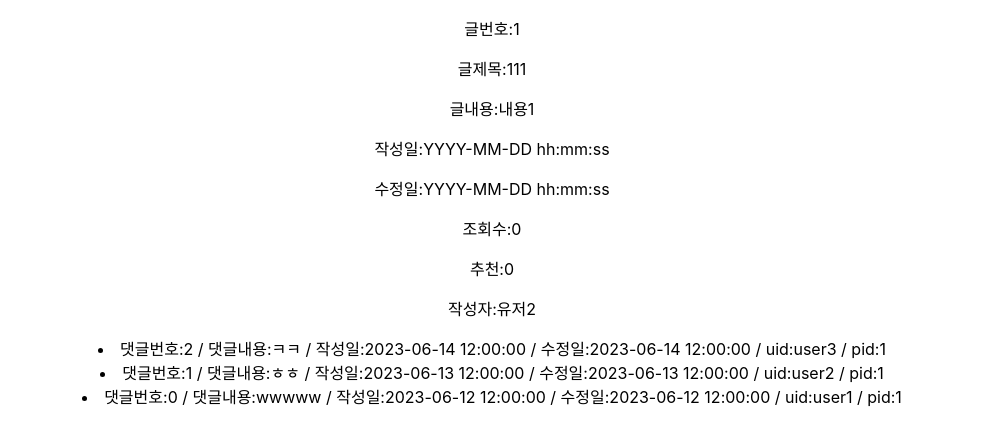
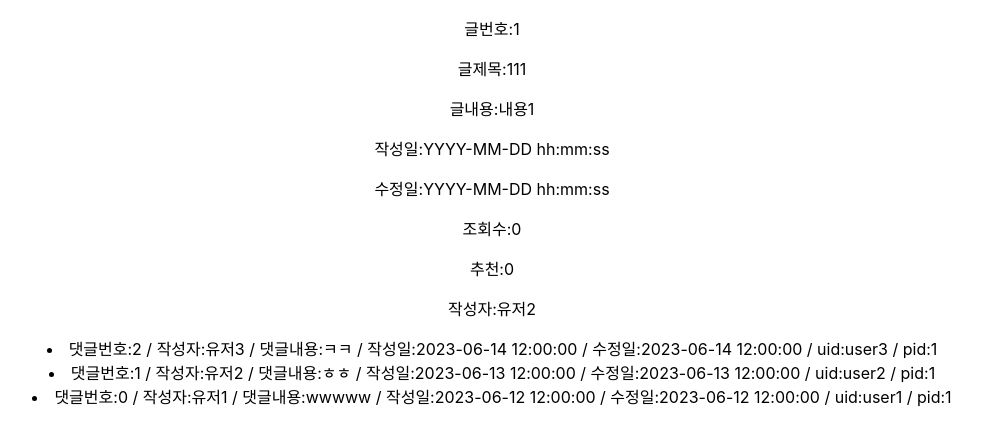
Before and after one commit to aiirohituzi/react-my-library, a React (Create React App) app in the folder react-my-library/: page /Detail/1 in a window 1280 px wide. Shown: the top 446 px of the page, without its empty margins (148-1130 px from the left). Built offline with nearby package versions, Linux system fonts and the light colour scheme.

Commit message:
- getWriter에서 유저의 닉네임 정보만 넘기도록 수정 - getComment에서 해당 코멘트 작성자의 닉네임을 USER로부터 불러와 기존에 리턴하던 객체에 추가하여 리턴하도록 변경

```diff
--- a/react-my-library/src/components/Comment.js
+++ b/react-my-library/src/components/Comment.js
@@ -3,7 +3,7 @@ import { consoleLog } from "../util";
 
 const Comment = (props) => {
   const comments = props.data;
-  consoleLog("comments", comments);
+  // consoleLog("comments", comments);
 
   return comments ? (
     <>
@@ -12,7 +12,7 @@ const Comment = (props) => {
         .map((obj) => {
           return (
             <li key={obj.cid}>
-              {`댓글번호:${obj.cid} / 댓글내용:${obj.message} / 작성일:${obj.createDate} / 수정일:${obj.updateDate} / uid:${obj.uid} / pid:${obj.pid}`}
+              {`댓글번호:${obj.cid} / 작성자:${obj.computedUser.nickname} / 댓글내용:${obj.message} / 작성일:${obj.createDate} / 수정일:${obj.updateDate} / uid:${obj.uid} / pid:${obj.pid}`}
             </li>
           );
         })}
--- a/react-my-library/src/components/Detail.js
+++ b/react-my-library/src/components/Detail.js
@@ -7,25 +7,25 @@ import { Comment } from "./";
 const Detail = (props) => {
   const [post, setPost] = useState();
   const [writer, setWriter] = useState();
-  // const [comment, setComement] = useState();
   const params = useParams();
 
   const data = getPost(params.pid);
   const comments = getComment(params.pid);
 
   useEffect(() => {
-    consoleLog("data", data);
+    // consoleLog("data", data);
     if (data) setPost(data);
   }, [data]);
 
   useEffect(() => {
-    consoleLog("post", post);
+    // consoleLog("post", post);
     if (post) {
       const writer = getWriter(post.uid);
-      consoleLog("writer", writer);
+      // consoleLog("writer", writer);
       setWriter(writer);
     }
   }, [post]);
+
   return post && writer ? (
     <>
       <p>글번호:{post.pid}</p>
--- a/react-my-library/src/dbPrototype.js
+++ b/react-my-library/src/dbPrototype.js
@@ -127,13 +127,16 @@ export const getPost = (pid) => {
 
 // 작성자 닉네임 요청
 export const getWriter = (uid) => {
-  let nickname = USER.filter((e) => e.uid === uid);
-  return nickname[0];
+  let user = USER.filter((e) => e.uid === uid);
+  return { uid: user[0].uid, nickname: user[0].nickname };
 };
 
 // 특정 게시글의 댓글 목록 요청
 export const getComment = (pid) => {
+  let comments = [];
   let filterdComments = COMMENT.filter((e) => Number(e.pid) === Number(pid));
-  console.log(filterdComments);
-  return filterdComments;
+  filterdComments.forEach((e) => {
+    comments = [...comments, { ...e, computedUser: getWriter(e.uid) }];
+  });
+  return comments;
 };
```
